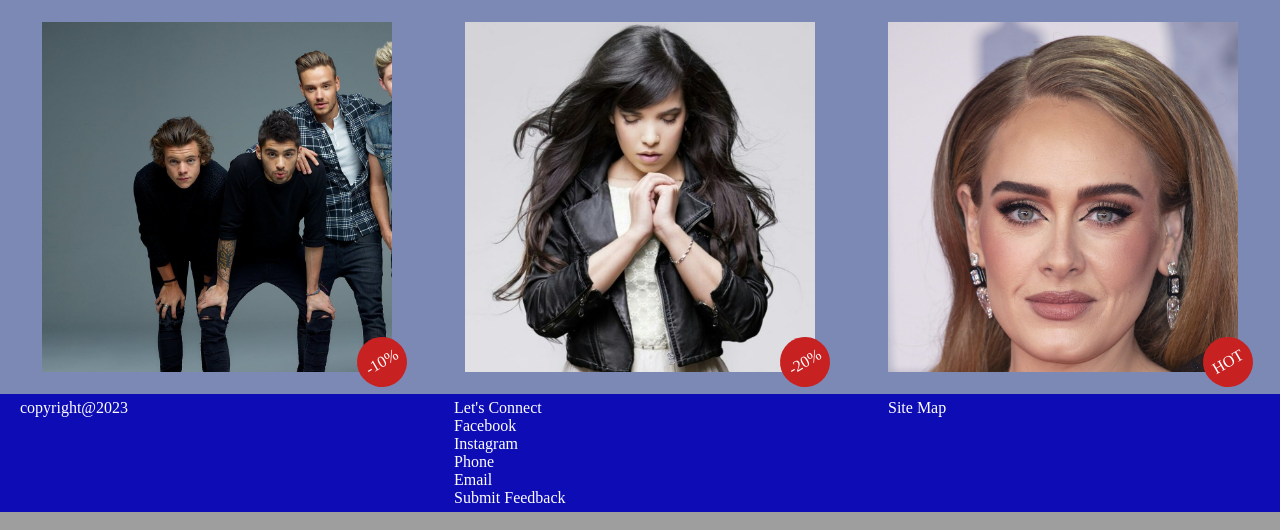
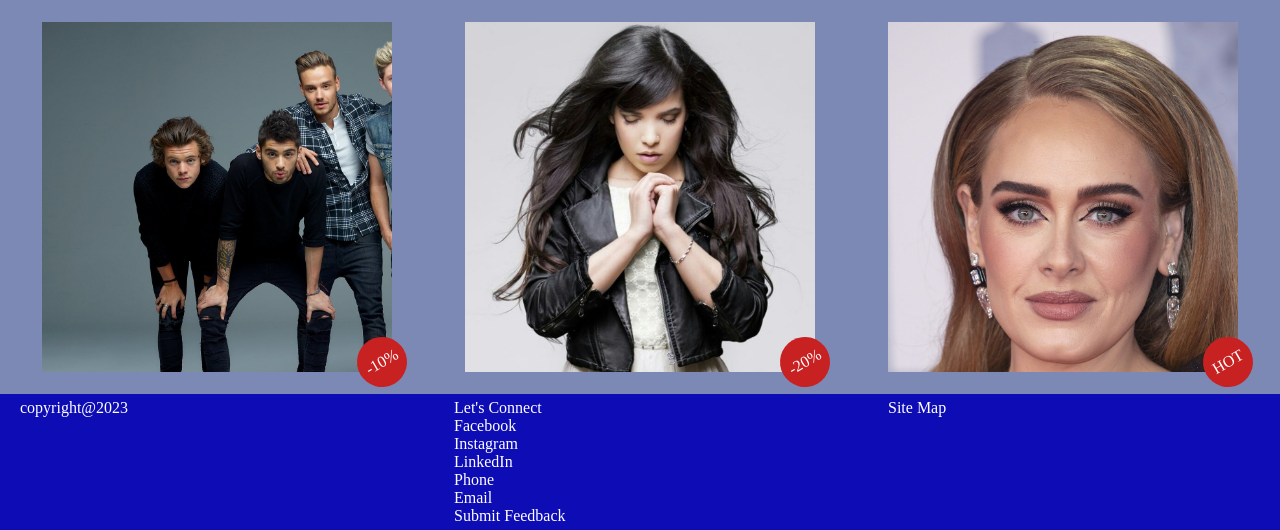
Before and after one commit to mahmoud-joumaa/CSC443_BiteByBudget, a PHP site: page / in a window 1280 px wide. Shown: the part 1721-2251 px from the top of the page. Run offline with PHP 8.4, Linux system fonts and the light colour scheme.

Commit message:
Update Footer
Added LinkedIn social media link

```diff
--- a/Pages/Views/Shared/populate-page.php
+++ b/Pages/Views/Shared/populate-page.php
@@ -32,6 +32,7 @@
 						<ul>
 							<li><a href="">Facebook</a></li>
 							<li><a href="">Instagram</a></li>
+							<li><a href="">LinkedIn</a></li>
 						</ul>
 					</div>
 					<div id="contact-info">
```
